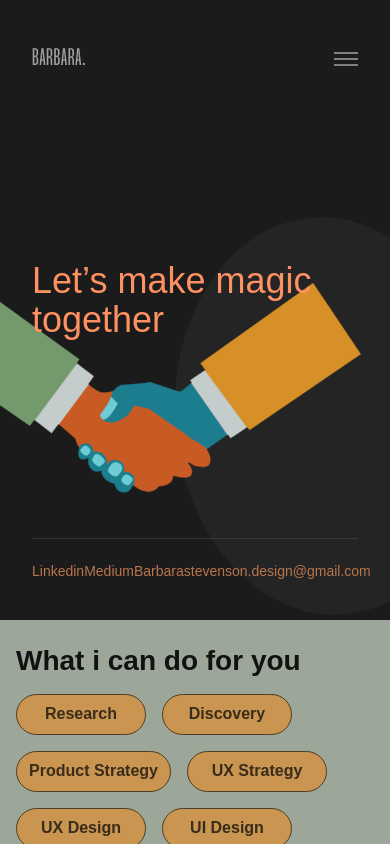
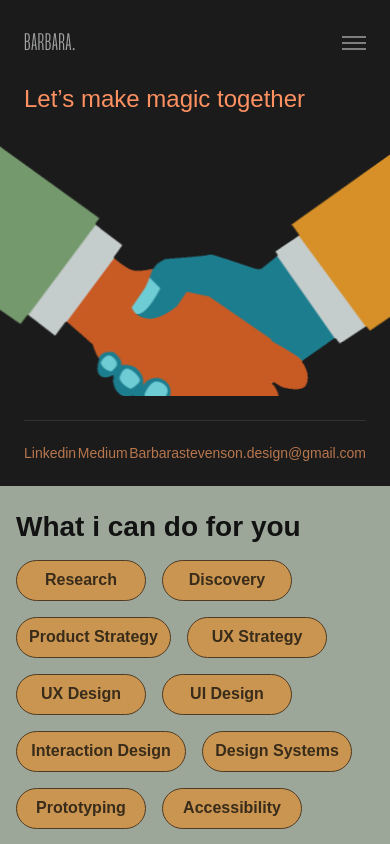
Before and after one commit to Barbara-stevenson/portfolio, a Next.js app: page /contact in a window 390 px wide. Shown: the top 844 px of the page. Built offline with nearby package versions, Linux system fonts and the light colour scheme; a web font is replaced by a local one.

Commit message:
Scale mobile handshake with contained overflow to clip edges

```diff
--- a/src/app/contact/page.tsx
+++ b/src/app/contact/page.tsx
@@ -64,14 +64,14 @@ export default function ContactPage() {
     <main className="min-h-screen flex flex-col md:flex-row bg-sage">
       {/* ═══════════ LEFT PANEL: Dark sidebar ═══════════ */}
       <aside
-        className={`relative bg-[#1B1B1B] text-white flex flex-col justify-between px-8 py-10 md:px-10 md:py-10 min-h-[620px] md:min-h-0 md:w-[548px] md:min-w-[548px] md:h-screen md:sticky md:top-0 overflow-hidden transition-all duration-700 ease-out ${
+        className={`bg-dark text-white flex flex-col px-6 py-6 md:px-10 md:py-10 md:justify-between relative overflow-hidden md:sticky md:top-0 md:h-screen md:w-[38%] md:min-w-[380px] md:max-w-[548px] md:shrink-0 transition-all duration-700 ease-out ${
           mounted ? "opacity-100 translate-x-0" : "opacity-0 -translate-x-6"
         }`}
       >
-        {/* Decorative ellipse behind handshake */}
+        {/* Decorative ellipse behind handshake — desktop only */}
         <div
           aria-hidden
-          className="absolute pointer-events-none"
+          className="hidden md:block absolute pointer-events-none"
           style={{
             width: "306px",
             height: "398px",
@@ -85,7 +85,7 @@ export default function ContactPage() {
 
         {/* Mobile top bar: left-aligned logo + right-aligned hamburger */}
         <div className="flex items-center justify-between md:hidden mb-6 relative z-10">
-          <span className="font-display text-[24px] text-[#A0A1A1] leading-none tracking-wide uppercase">
+          <span className="font-display text-logo font-light text-logo-gray tracking-wide uppercase">
             BARBARA.
           </span>
           <button
@@ -103,26 +103,39 @@ export default function ContactPage() {
           </button>
         </div>
 
-        {/* Top: logo + heading */}
-        <div className="relative z-10 flex flex-col gap-[30px]">
-          <p className="hidden md:block font-display text-[24px] text-[#A0A1A1] leading-none tracking-wide">
+        {/* Top: logo (desktop only) + heading */}
+        <div className="relative z-10">
+          <span className="hidden md:inline font-display text-logo font-light text-logo-gray tracking-wide uppercase">
             BARBARA.
-          </p>
-          <h1 className="font-sans font-medium text-[36px] md:text-[44px] leading-[1.1] text-[#FE9161] max-w-[468px]">
+          </span>
+          <h1 className="md:mt-[30px] text-heading-orange font-sans font-medium text-[24px] leading-[110%] md:text-hero-heading max-w-[468px]">
             Let&rsquo;s make magic together
           </h1>
         </div>
 
-        {/* Handshake illustration — absolutely positioned to sit in lower half */}
+        {/* Handshake — flow block on mobile (scaled up with overflow-hidden so hand edges clip),
+            absolute positioned on desktop */}
         <div
           aria-hidden
-          className="pointer-events-none absolute top-[45%] -left-[10%] right-[18%] bottom-[120px] md:top-[35%] md:left-0 md:right-0 md:bottom-[120px]"
+          className="relative z-10 md:hidden h-[260px] -mx-6 mt-6 overflow-hidden"
+        >
+          <div
+            className="absolute inset-0"
+            style={{ transform: "scale(1.35)", transformOrigin: "center" }}
+          >
+            <HandshakeIllustration />
+          </div>
+        </div>
+        <div
+          aria-hidden
+          className="hidden md:block pointer-events-none absolute left-0 right-0"
+          style={{ top: "35%", bottom: "120px" }}
         >
           <HandshakeIllustration />
         </div>
 
         {/* Footer */}
-        <div className="relative z-10 mt-10 md:mt-0">
+        <div className="relative z-10 mt-6 md:mt-0">
           <ContactFooterLinks />
         </div>
       </aside>
```
